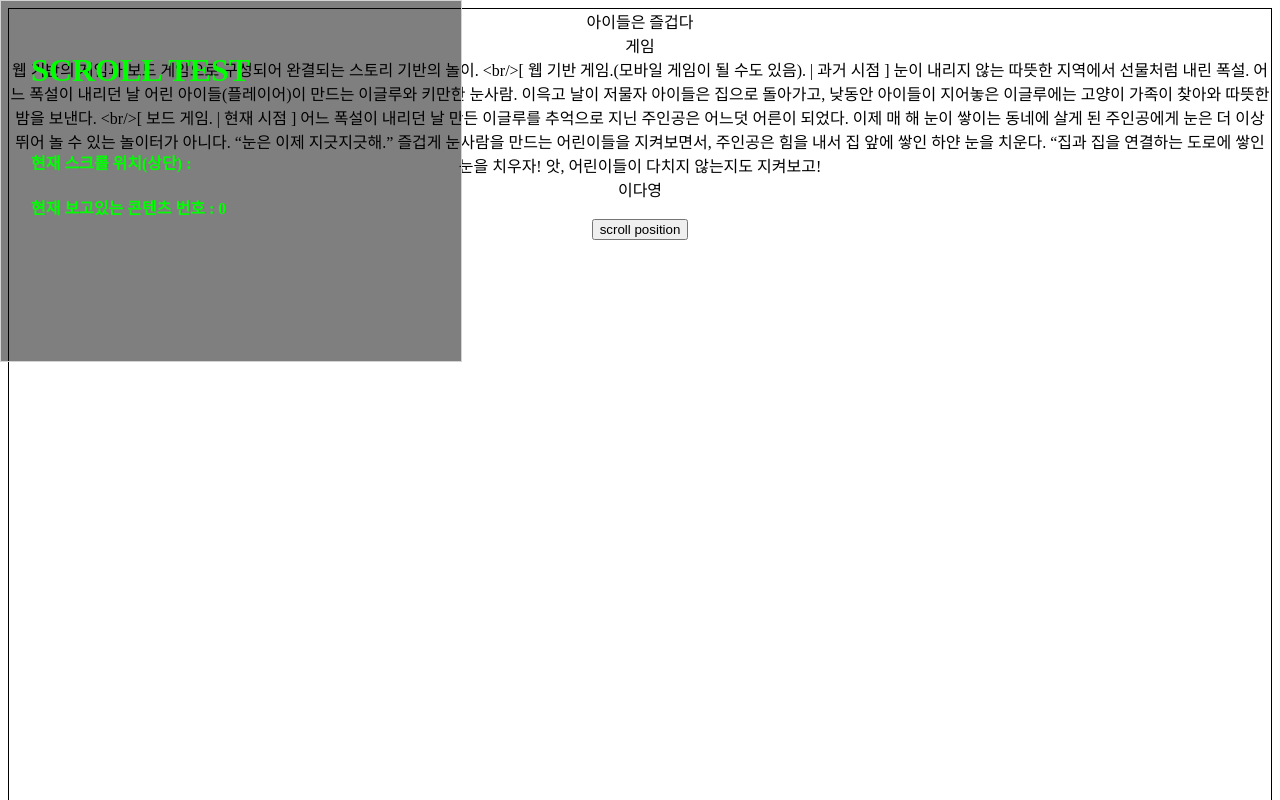
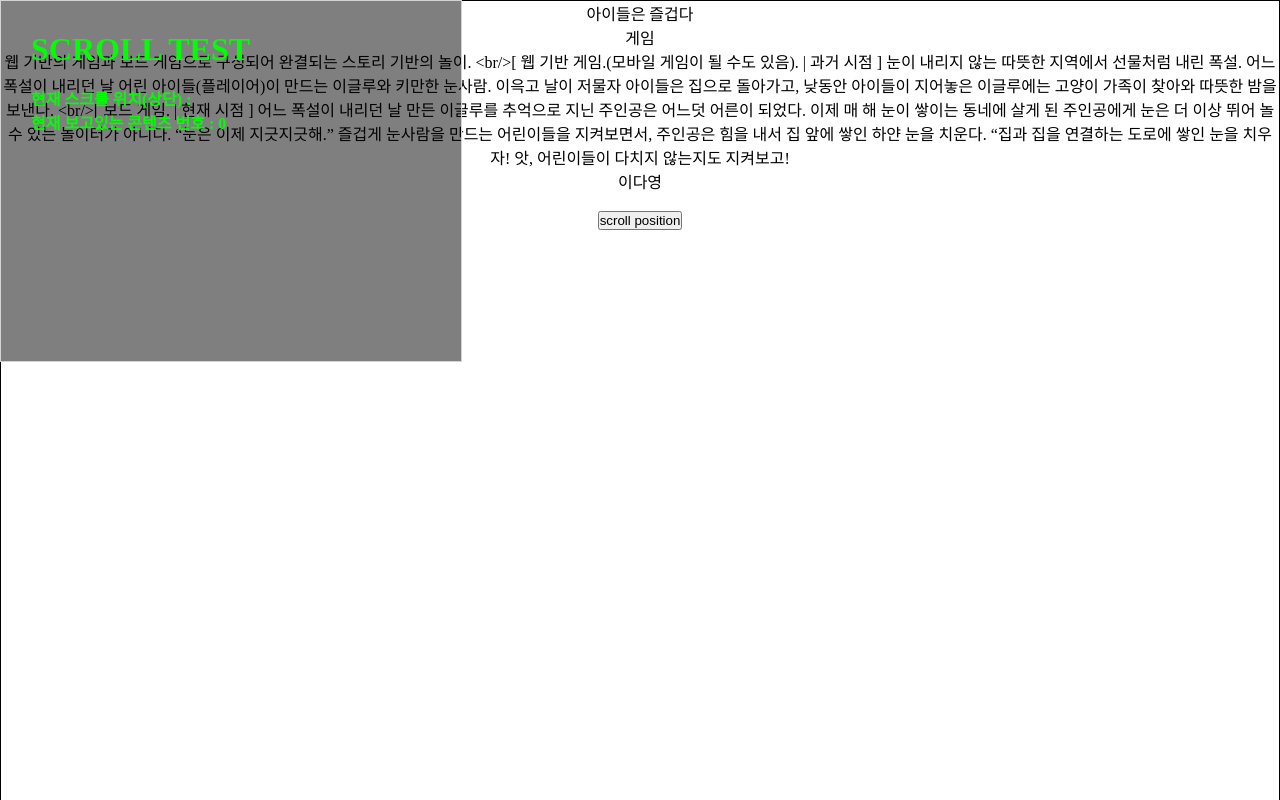
Before and after one commit to MeganMagic/ATC2020, a React (Create React App) app: page /#/tour in a window 1280 px wide. Shown: the top 800 px of the page. Built offline with nearby package versions, Linux system fonts and the light colour scheme; a web font is replaced by a local one; what react-with-styles would draw is missing.

Commit message:
add global css setting

```diff
--- a/src/App.js
+++ b/src/App.js
@@ -1,5 +1,6 @@
 import React from 'react';
 import { HashRouter, Route } from 'react-router-dom';
+import './css/App.css';
 
 import Home from './routes/Home';
 import Tour from './routes/Tour';
--- /dev/null
+++ b/src/css/App.css
@@ -0,0 +1,8 @@
+* {
+    margin : 0; padding : 0;
+}
+
+a {
+    text-decoration: none;
+    color : inherit;
+}
```
